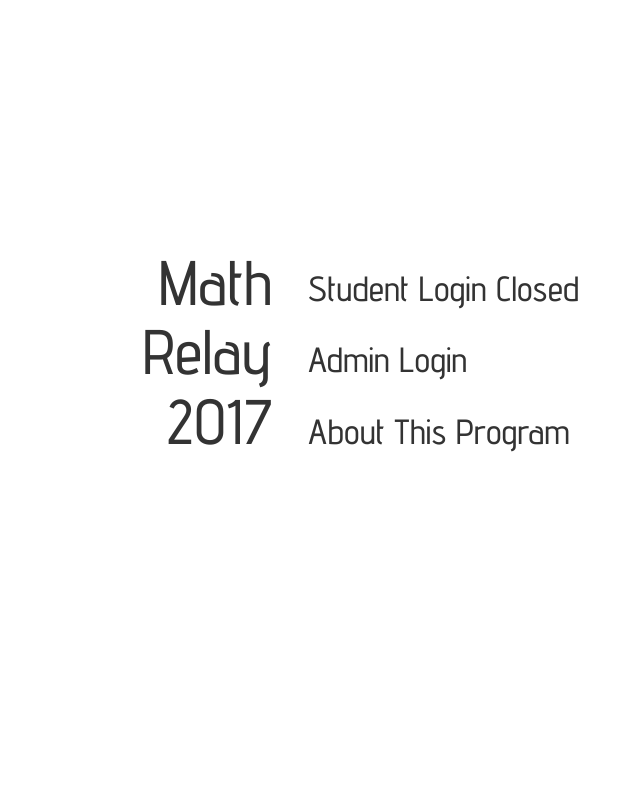
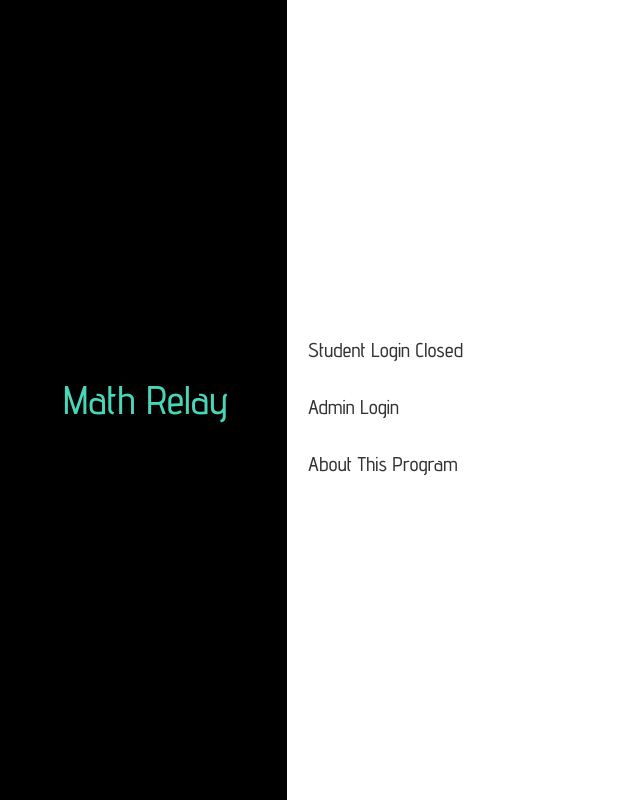
Before and after one commit to SomeStooges/MathRelay4, a PHP site: page / in a window 1280 px wide. Shown: the whole page, without its empty margins (353-993 px from the left). Run offline with PHP 8.4, Linux system fonts and the light colour scheme; data comes from the database, SQL or seed files in the repository; some libraries are stand-ins or nearby versions.

Commit message:
Alters page format and color scheme for index and team login

```diff
--- a/index.php
+++ b/index.php
@@ -15,31 +15,22 @@
         <script src="https://maxcdn.bootstrapcdn.com/bootstrap/3.3.7/js/bootstrap.min.js" integrity="sha384-Tc5IQib027qvyjSMfHjOMaLkfuWVxZxUPnCJA7l2mCWNIpG9mGCD8wGNIcPD7Txa" crossorigin="anonymous"></script>
 
     		<link href='http://fonts.googleapis.com/css?family=Advent+Pro:500' rel='stylesheet' type='text/css'/>
-		<link rel="stylesheet" type="text/css" href="./styles/welcome.css"/>
-		<title>Math Relay 2016</title>
+    		<link rel="stylesheet" type="text/css" href="./styles/index.css"/>
+    		<title>Math Relay</title>
     	</head>
 
     	<body>
-    <div class="filler">
-    </div>
-    <div class="jumbotron">
+        <div class="blackbody"></div>
         <div class="container">
-        <div class="row">
-          <div class="col-md-6">
           <div class="contentLeft">
-              <h1>Math</h1>
-              <h1>Relay</h1>
-              <h1>2017</h1>
+              <div class="subLeft">
+                Math Relay
               </div>
           </div>
-          <div class="col-md-6">
           <div class="contentRight">
-              <button class = 'indexButton' id="welcomeButton" disabled> Student Login </button>
-              <button class = 'indexButton' id="adminButton"> Admin Login </button>
-              <button class = 'indexButton' id="aboutButton"> About This Program </button>
-            </div>
-          </div>
-        </div>
+              <button class = 'indexButton' id="welcomeButton" disabled> Student Login </button> <br>
+              <button class = 'indexButton' id="adminButton"> Admin Login </button><br>
+              <button class = 'indexButton' id="aboutButton"> About This Program </button><br>
           </div>
         </div>
     	</body>
--- a/modules/m_styles/mst_team_data.css
+++ b/modules/m_styles/mst_team_data.css
@@ -3,7 +3,7 @@ body{
   padding:20;
   margin:0;
   opacity: 0.7;
-
+  background-color: none;
 }
 #teamDataTable{
   margin:0;
--- /dev/null
+++ b/styles/index.css
@@ -0,0 +1,68 @@
+body {
+    font-size: 400%;
+    font-family: 'Advent Pro', sans-serif;
+    padding: 0%;
+}
+p{
+  height: 100px;
+  line-height: 100px;
+  white-space: nowrap;
+}
+.blackbody{
+  float:left;
+  height:100vh;
+  width:50vw;
+  background-color: black;
+}
+.container {
+  position: absolute;
+  top: 50%;
+  left: 50%;
+  transform: translate(-50%, -50%);
+  margin: 0%;
+  padding: 0;
+  height: auto;
+  background-color: none;
+  display:inline;
+}
+.contentLeft{
+  height:inherit;
+  float:left;
+  margin-right: 10px;
+  border-right: 1px solid black
+  }
+.contentRight{
+  float:left;
+  margin-left:50%;
+  height:inherit;
+  padding:15px;
+}
+.subLeft{
+  position: absolute;
+  width: 50%;
+  top: 50%;
+  text-align: right;
+  transform: translateY(-50%);
+  color: #49D6B8;
+  padding: 5%;
+}
+
+.indexButton{
+  height: 40%;
+  border:none;
+  border-radius: 10px;
+  background-color: rgba(0,0,0,0);
+  transition: background-color 0.4s ease;
+  text-align: left;
+  font-family: 'Advent Pro', sans-serif;
+  font-size: 20px;
+}
+#welcomeButton:hover{
+  background-color: #49D6B8;
+}
+#adminButton:hover{
+  background-color: #49D6B8;
+}
+#aboutButton:hover{
+  background-color: #49D6B8;
+}
--- a/styles/welcome.css
+++ /dev/null
@@ -1,67 +0,0 @@
-body {
-
-    text-align: right;
-    background-size: cover;
-    font-size: 500%;
-    font-family: 'Advent Pro', sans-serif;
-    background-color: none;
-
-}
-*:focus {
-    outline: none;
-}
-
-.jumbotron{
-  height: 50vh;
-  background-color: white;
-}
-.filler{
-  height:25vh;
-}
-.contentLeft{
-}
-h1 {
-    margin: 0%;
-    padding: 0%;
-}
-
-ul {
-  display: inline;
-}
-
-span#first {
-  color: rgb(94, 138, 103); <!--Light Green Color -->
-}
-
-span#second {
-  color: rgb(20, 102, 100); <!--Dark Green Color -->
-}
-
-span#third {
-    color: rgb(32, 70, 93); <!--Dark Blue Color -->
-}
-
-h2 {
-    color: rgb(36, 132, 97); /* <!-- Green color -->*/
-}
-
-.indexButton{
-  width: 100%;
-  height: 33%;
-  border:none;
-  border-radius: 10px;
-  background-color: rgba(0,0,0,0);
-  transition: background-color 0.4s ease;
-  text-align: left;
-  font-family: 'Advent Pro', sans-serif;
-  font-size: 70%;
-}
-#welcomeButton:hover{
-  background-color: rgb(94, 138, 103);
-}
-#adminButton:hover{
-  background-color: rgb(20, 102, 100);
-}
-#aboutButton:hover{
-  background-color: rgb(32, 70, 93);
-}
```
Also changed, not shown: styles/user_login.css (deleted, +0 -70 lines), styles/user_login_4.css (added, +70 -0 lines), user_login.php (+22 -13 lines). Lines whose indentation alone changed are shown as unchanged.
